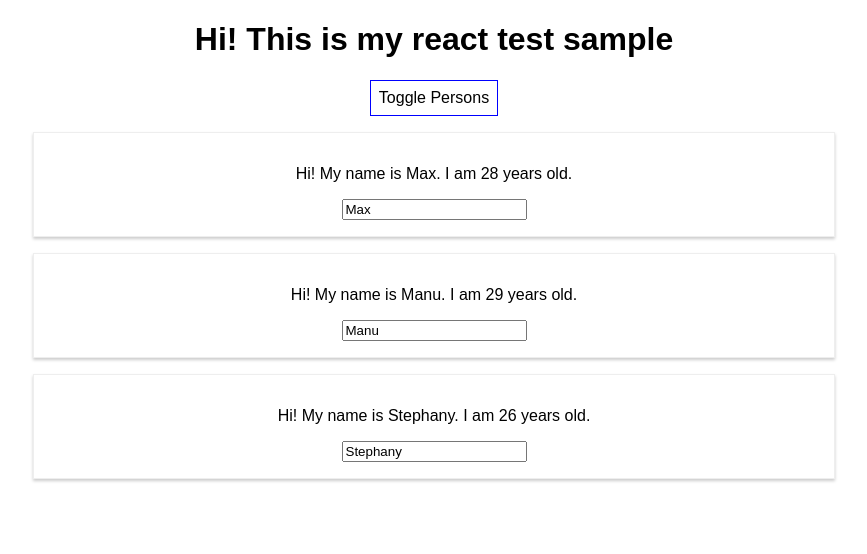
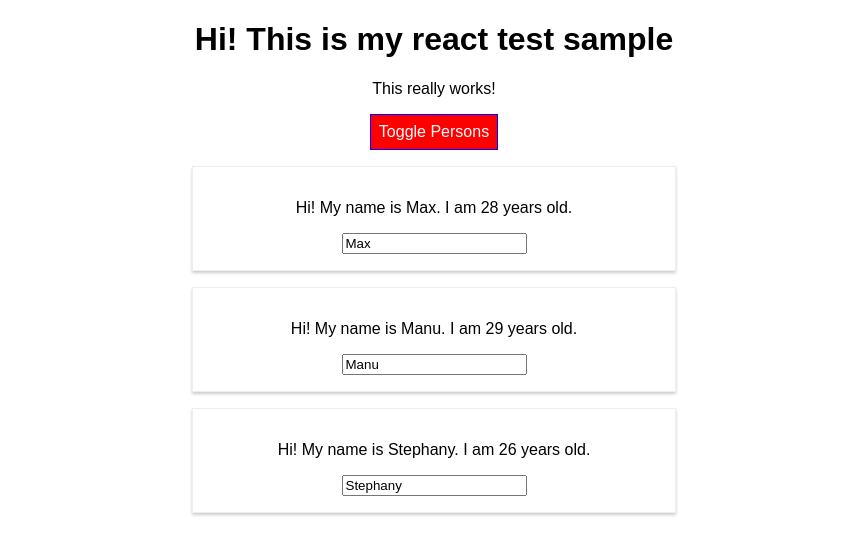
Before and after one commit to cavy2017/learn-react, a React (Create React App) app in the folder learn-react-app/: page / in a window 1280 px wide. Both pictures are taken after a click on the button "Toggle Persons". Shown: the top 554 px of the page, without its empty margins (206-1073 px from the left). Built offline with nearby package versions, Linux system fonts and the light colour scheme.

Commit message:
use Radium

```diff
--- a/learn-react-app/package.json
+++ b/learn-react-app/package.json
@@ -3,6 +3,7 @@
   "version": "0.1.0",
   "private": true,
   "dependencies": {
+    "radium": "^0.24.1",
     "react": "^16.4.1",
     "react-dom": "^16.4.1",
     "react-scripts": "1.1.4"
--- a/learn-react-app/src/App.css
+++ b/learn-react-app/src/App.css
@@ -1,3 +1,11 @@
 .App {
   text-align: center;
 }
+
+.red {
+  color: red;
+}
+
+.bold {
+  font-weight: bold;
+}
--- a/learn-react-app/src/App.js
+++ b/learn-react-app/src/App.js
@@ -1,6 +1,7 @@
 import React, { Component } from 'react';
 import './App.css';
 import Person from './Person/Person';
+import Radium, { StyleRoot } from 'radium';
 
 class App extends Component {
   state = {
@@ -38,11 +39,15 @@
   render() {
 
     const changeNameStyle = {
-      backgroundColor: 'white',
+      backgroundColor: 'green',
+      color: 'white',
       font: 'inherit',
       border: '1px solid blue',
       padding: '8px',
-      cursor: 'pointer'
+      cursor: 'pointer',
+      ':hover': {
+        backgroundColor: 'lightgreen'
+      }
     };
 
     let persons = null;
@@ -58,19 +63,36 @@
               changed={(event) => this.onChangeHandler(event, person.id)}/>
           })
         }
-    </div>);
+      </div>);
+
+      changeNameStyle.backgroundColor = 'red';
+      changeNameStyle[':hover'] = {
+        backgroundColor: 'salmon',
+        color: 'black'
+      }
+    }
+
+    const classes = [];
+    if (this.state.persons.length <= 2) {
+      classes.push('red');
+    }
+    if (this.state.persons.length <=1) {
+      classes.push('bold');
     }
 
     return (
+      <StyleRoot>
       <div className="App">
         <h1>Hi! This is my react test sample</h1>
+        <p className={classes.join(' ')}>This really works!</p>
         <button
           style={changeNameStyle}
           onClick={this.togglePersonsHandler}>Toggle Persons</button>
           {persons}
       </div>
+      </StyleRoot>
     );
   }
 }
 
-export default App;
+export default Radium(App);
--- a/learn-react-app/src/Person/Person.js
+++ b/learn-react-app/src/Person/Person.js
@@ -1,9 +1,15 @@
 import React from 'react';
 import './Person.css';
+import Radium from 'radium';
 
 const person = (props) => {
+    const style = {
+        '@media (min-width: 500px)': {
+            width: '450px'
+        }
+    };
     return (
-        <div className="Person">
+        <div className="Person" style={style}>
             <p onClick={props.click}>Hi! My name is {props.name}. I am {props.age} years old.</p>
             <p>{props.children}</p>
             <input type="text" onChange={props.changed} value={props.name} />
@@ -11,4 +17,4 @@
         )
 };
 
-export default person;
+export default Radium(person);
```
Also changed, not shown: 1 other file (tests, documents, lock files or other folders).
